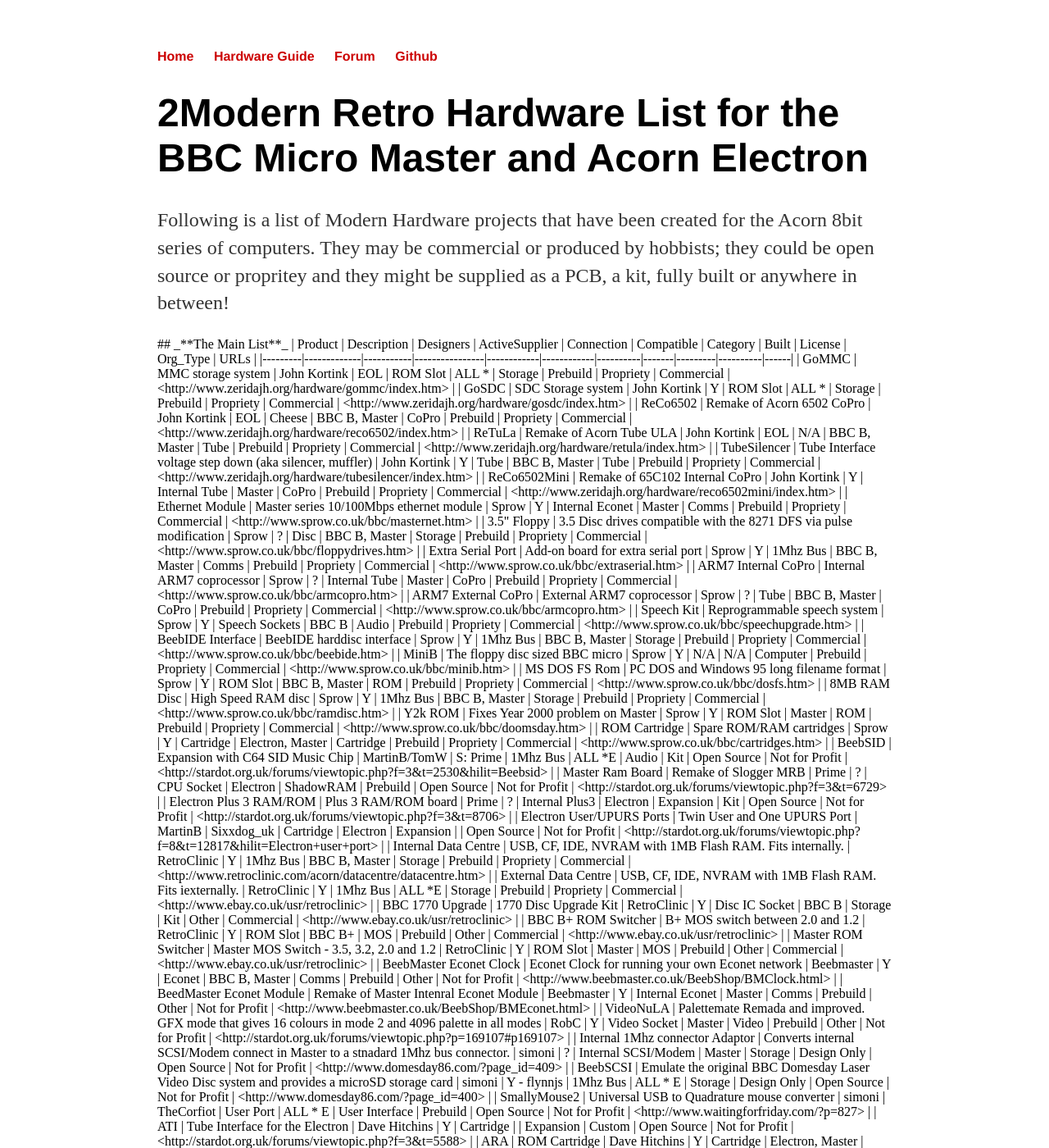
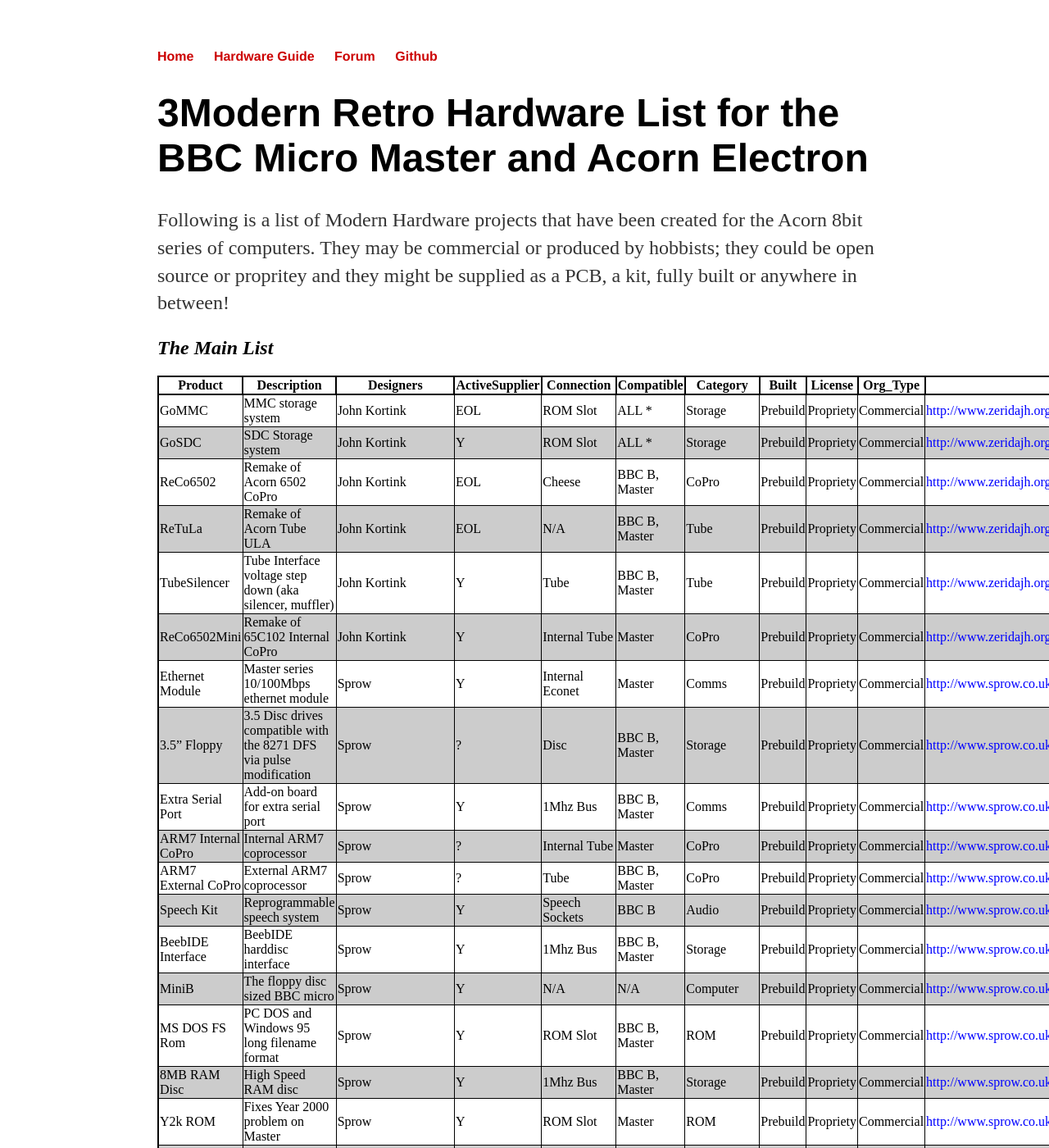
Before and after one commit to elminster/elminster.github.io, a Jekyll site: the page built from hardware.md, in a window 1280 px wide and 1400 px high. Shown: the whole window at 82% size. Built offline with Jekyll 4.4.1, drawn with Linux system fonts in a browser that asks for light colours; some of the changed text lies outside the part shown.

Commit message:
Change for Jekyll

```diff
--- a/hardware.md
+++ b/hardware.md
@@ -29,11 +29,11 @@
  }
 </style>
 
-# 2Modern Retro Hardware List for the BBC Micro Master and Acorn Electron
+# 3Modern Retro Hardware List for the BBC Micro Master and Acorn Electron
 
 Following is a list of Modern Hardware projects that have been created for the Acorn 8bit series of computers. They may be commercial or produced by hobbists; they could be open source or propritey and they might be supplied as a PCB, a kit, fully built or anywhere in between!
 
-<div id="mytable">
+<div id="mytable" markdown="1">
 
 ## _**The Main List**_
 
```
